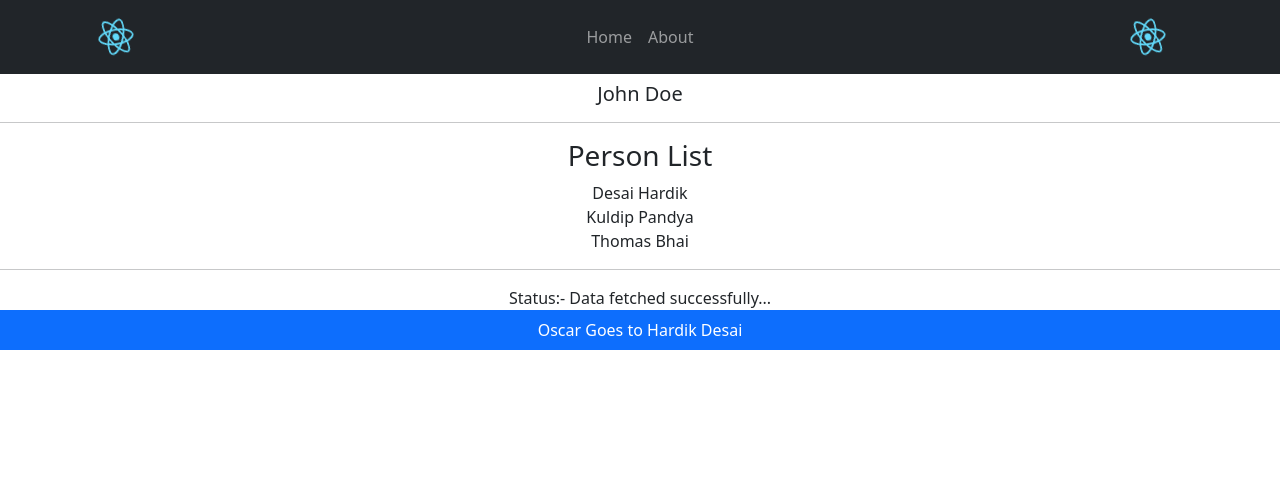
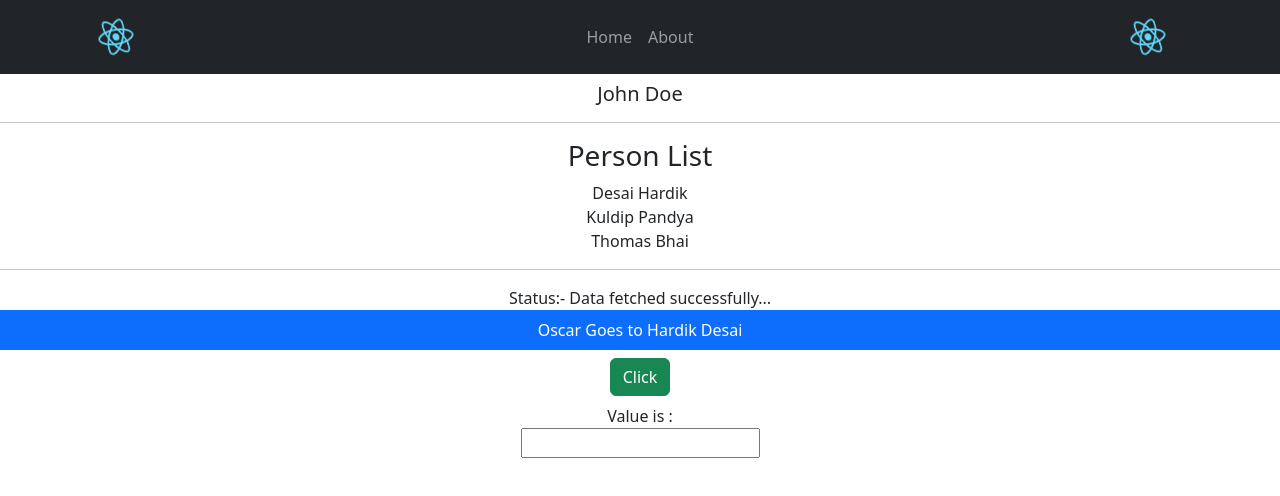
Before and after one commit to hardikd-zignuts/Typescript-Tutorial, a React (Create React App) app in the folder react-typescript/: page / in a window 1280 px wide. Shown: the top 496 px of the page. Built offline with nearby package versions, Linux system fonts and the light colour scheme.

Commit message:
feat: :sparkles: Event Props

```diff
--- a/react-typescript/src/App.tsx
+++ b/react-typescript/src/App.tsx
@@ -1,5 +1,8 @@
+import { useState } from "react";
 import "./App.css";
 import AppBar from "./components/AppBar";
+import Button from "./components/Button";
+import InputBox from "./components/InputBox";
 import Oscar from "./components/Oscar";
 import Person from "./components/Person";
 import PersonList from "./components/PersonList";
@@ -7,6 +10,7 @@ import PlaceHolder from "./components/PlaceHolder";
 import Status from "./components/Status";
 
 function App() {
+  const [val, setVal] = useState("");
   const person = {
     first: "John",
     last: "Doe",
@@ -36,6 +40,12 @@ function App() {
       <Oscar>
         <PlaceHolder>Oscar Goes to Hardik Desai</PlaceHolder>
       </Oscar>
+      <Button
+        handleClick={(event, id) => {
+          console.log("Button Clicked", event, id);
+        }}
+      />
+      <InputBox value={val} handleChange={(e) => setVal(e.target.value)} />
     </div>
   );
 }
--- /dev/null
+++ b/react-typescript/src/components/Button.tsx
@@ -0,0 +1,17 @@
+type ButtonType = {
+  handleClick: (e: React.MouseEvent<HTMLButtonElement>, id: number) => void;
+};
+const Button = (props: ButtonType) => {
+  return (
+    <div>
+      <button
+        className="btn btn-success my-2"
+        onClick={(e) => props.handleClick(e, 1)}
+      >
+        Click
+      </button>
+    </div>
+  );
+};
+
+export default Button;
--- /dev/null
+++ b/react-typescript/src/components/InputBox.tsx
@@ -0,0 +1,18 @@
+type InputType = {
+  value: string;
+  handleChange: (event: React.ChangeEvent<HTMLInputElement>) => void;
+};
+const InputBox = (props: InputType) => {
+  return (
+    <>
+      <div>Value is : {props.value}</div>
+      <input
+        type="text"
+        value={props.value}
+        onChange={(event) => props.handleChange(event)}
+      />
+    </>
+  );
+};
+
+export default InputBox;
```
